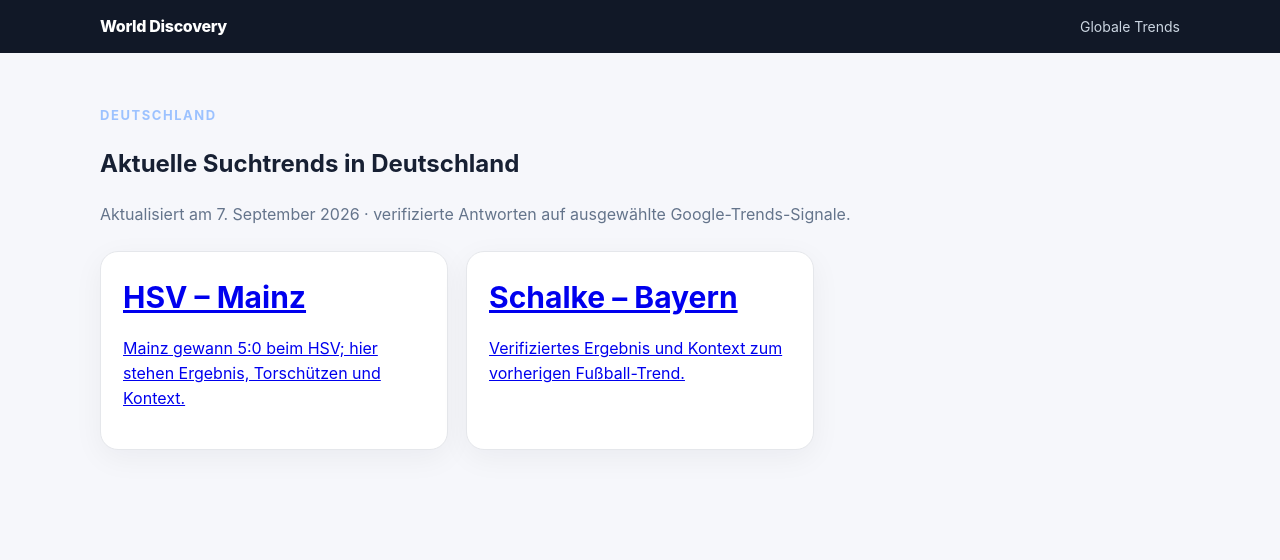
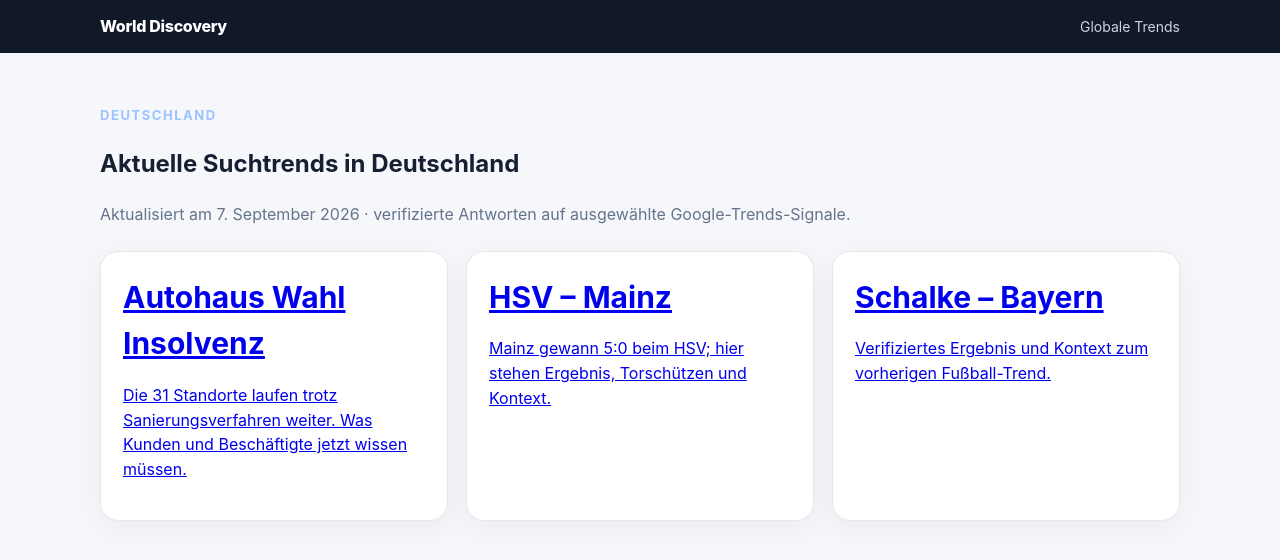
Before and after one commit to gunflo1011-debug/world-discovery-engine, a website: page site/trends/de/index.html in a window 1280 px wide. Drawn offline with Linux system fonts and the light colour scheme.

Commit message:
Prioritize Autohaus Wahl on Germany trends hub

```diff
--- a/site/trends/de/index.html
+++ b/site/trends/de/index.html
@@ -1 +1 @@
-<!doctype html><html lang="de"><head><meta charset="utf-8"><meta name="viewport" content="width=device-width,initial-scale=1"><title>Google Trends Deutschland · World Discovery</title><meta name="description" content="Aktuelle Suchtrends in Deutschland mit direkten, verifizierten Antworten."><meta name="robots" content="index,follow"><link rel="canonical" href="https://worlddiscoverydata.com/trends/de/"><link rel="stylesheet" href="../../styles.css"></head><body><header class="topbar"><div class="wrap"><a class="brand" href="../../">World Discovery</a><nav class="nav"><a href="../">Globale Trends</a></nav></div></header><main><section class="section"><div class="wrap"><div class="eyebrow">Deutschland</div><h1>Aktuelle Suchtrends in Deutschland</h1><p class="muted">Aktualisiert am 7. September 2026 · verifizierte Antworten auf ausgewählte Google-Trends-Signale.</p><div class="grid"><a class="card" href="hsv-mainz/"><h2>HSV – Mainz</h2><p>Mainz gewann 5:0 beim HSV; hier stehen Ergebnis, Torschützen und Kontext.</p></a><a class="card" href="schalke-bayern/"><h2>Schalke – Bayern</h2><p>Verifiziertes Ergebnis und Kontext zum vorherigen Fußball-Trend.</p></a></div></div></section></main></body></html>
+<!doctype html><html lang="de"><head><meta charset="utf-8"><meta name="viewport" content="width=device-width,initial-scale=1"><title>Google Trends Deutschland · World Discovery</title><meta name="description" content="Aktuelle Suchtrends in Deutschland mit direkten, verifizierten Antworten."><meta name="robots" content="index,follow"><link rel="canonical" href="https://worlddiscoverydata.com/trends/de/"><link rel="stylesheet" href="../../styles.css"></head><body><header class="topbar"><div class="wrap"><a class="brand" href="../../">World Discovery</a><nav class="nav"><a href="../">Globale Trends</a></nav></div></header><main><section class="section"><div class="wrap"><div class="eyebrow">Deutschland</div><h1>Aktuelle Suchtrends in Deutschland</h1><p class="muted">Aktualisiert am 7. September 2026 · verifizierte Antworten auf ausgewählte Google-Trends-Signale.</p><div class="grid"><a class="card" href="autohaus-wahl-insolvenz/"><h2>Autohaus Wahl Insolvenz</h2><p>Die 31 Standorte laufen trotz Sanierungsverfahren weiter. Was Kunden und Beschäftigte jetzt wissen müssen.</p></a><a class="card" href="hsv-mainz/"><h2>HSV – Mainz</h2><p>Mainz gewann 5:0 beim HSV; hier stehen Ergebnis, Torschützen und Kontext.</p></a><a class="card" href="schalke-bayern/"><h2>Schalke – Bayern</h2><p>Verifiziertes Ergebnis und Kontext zum vorherigen Fußball-Trend.</p></a></div></div></section></main></body></html>
```
